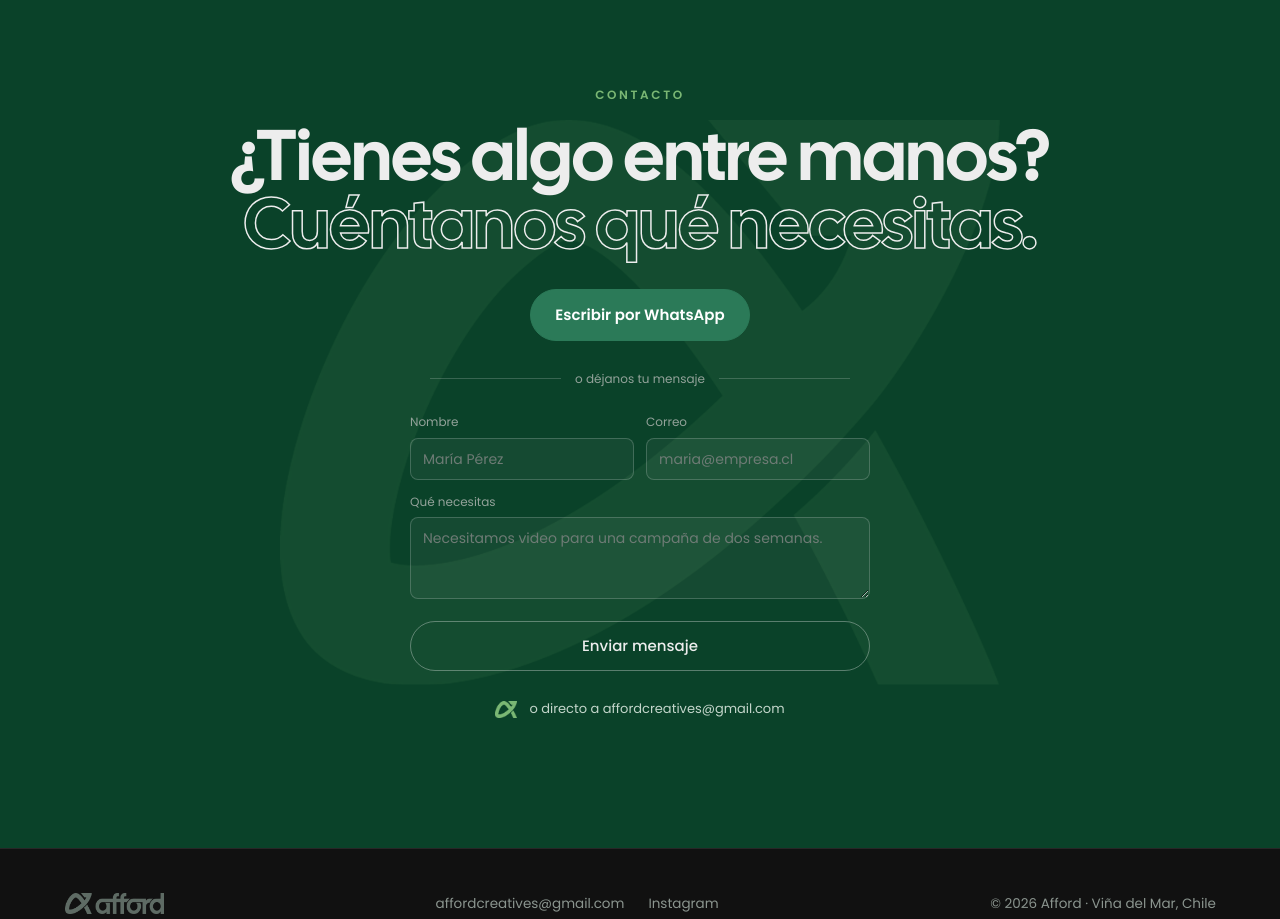
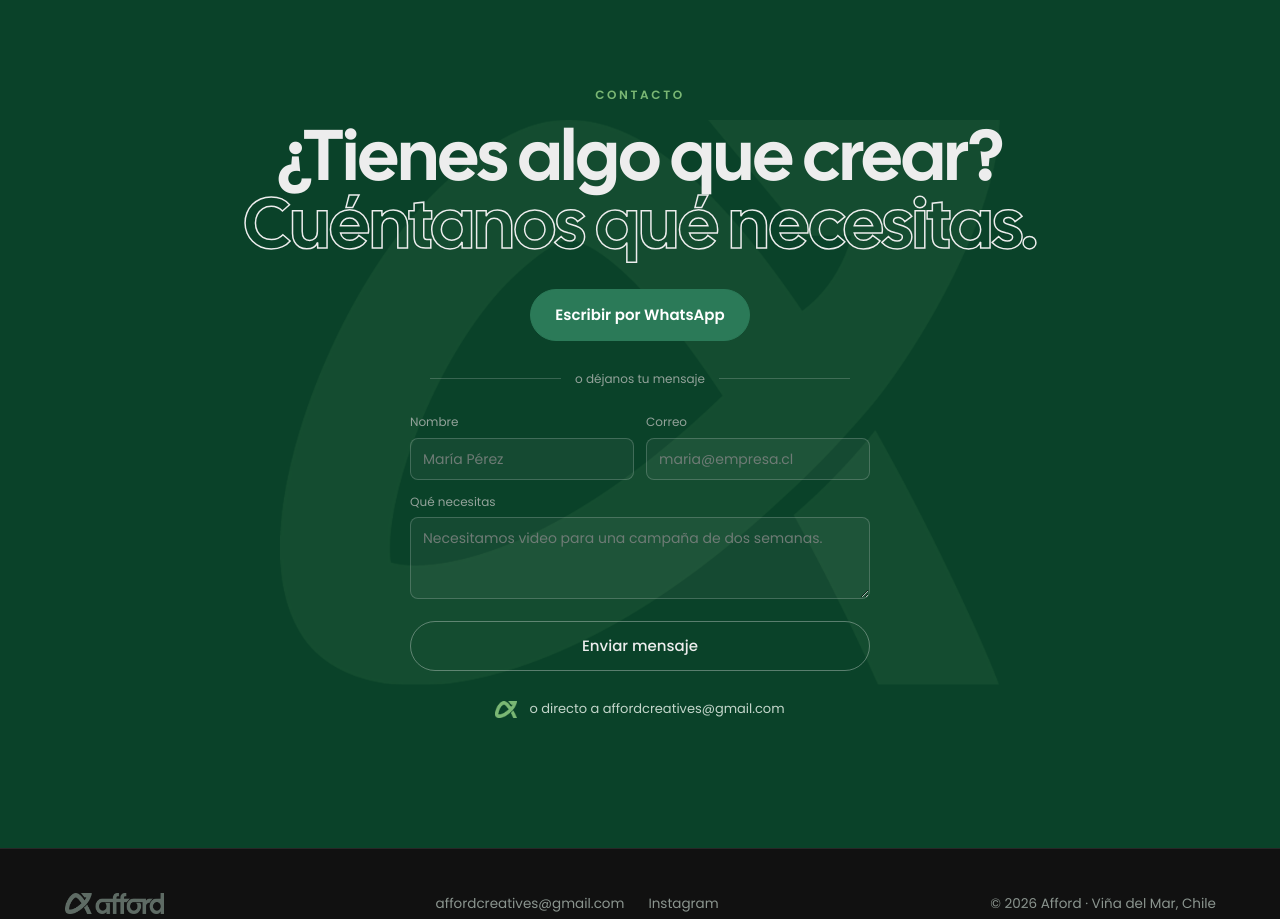
Before and after one commit to darinkacristi/afford-portfolio, a Next.js app: page / in a window 1280 px wide. Shown: the part 3340-4259 px from the top of the page. Built offline with nearby package versions, Linux system fonts and the light colour scheme.

Commit message:
Update page.tsx

```diff
--- a/app/page.tsx
+++ b/app/page.tsx
@@ -158,7 +158,7 @@ export default function Home() {
           </Reveal>
           <Reveal delay={0.06}>
             <h2 className="mb-8" style={{ fontSize: "clamp(36px,5.6vw,72px)" }}>
-              ¿Tienes algo entre manos?
+              ¿Tienes algo que crear?
               <br />
               <span className="outline">Cuéntanos qué necesitas.</span>
             </h2>
```
